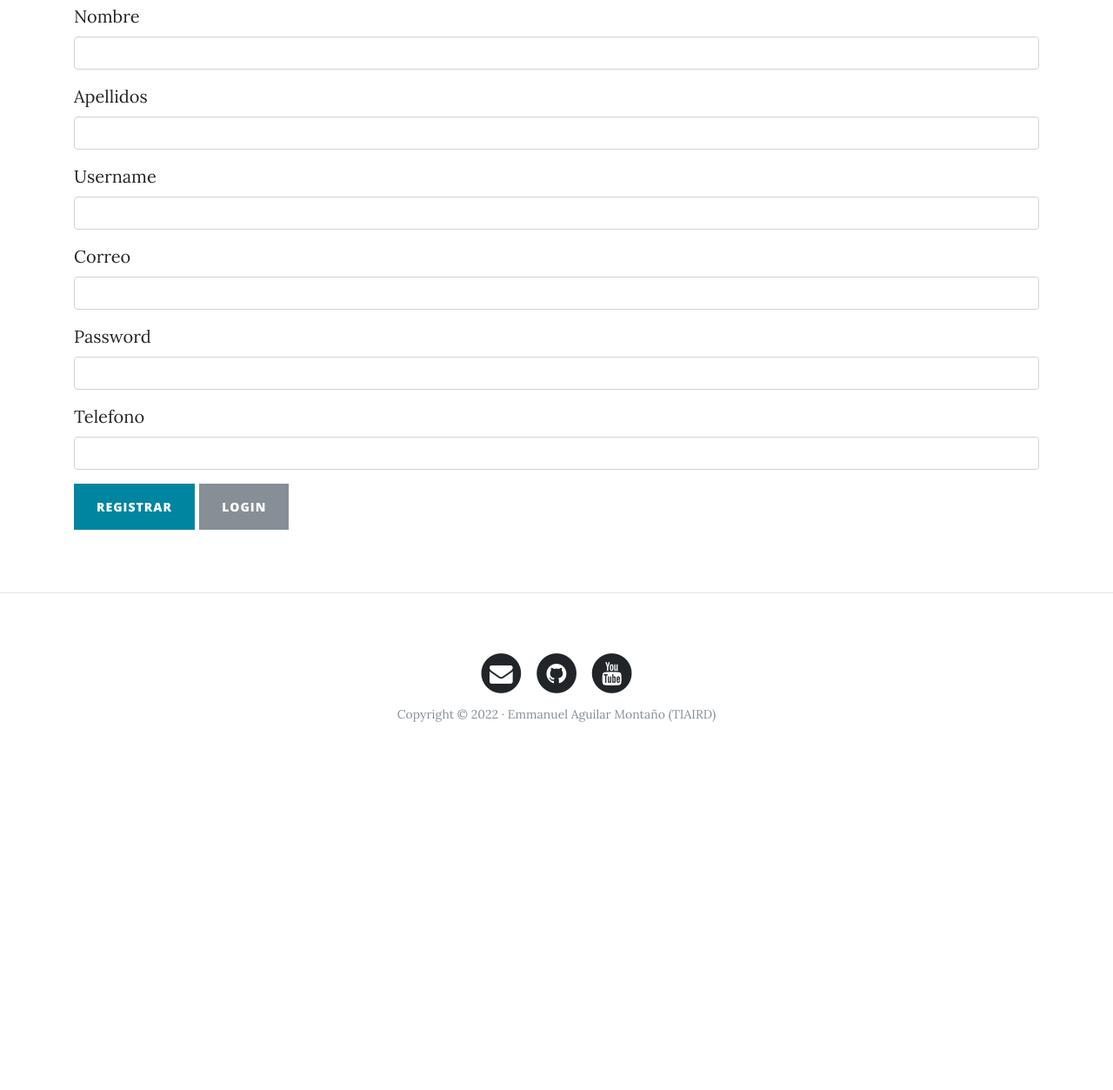
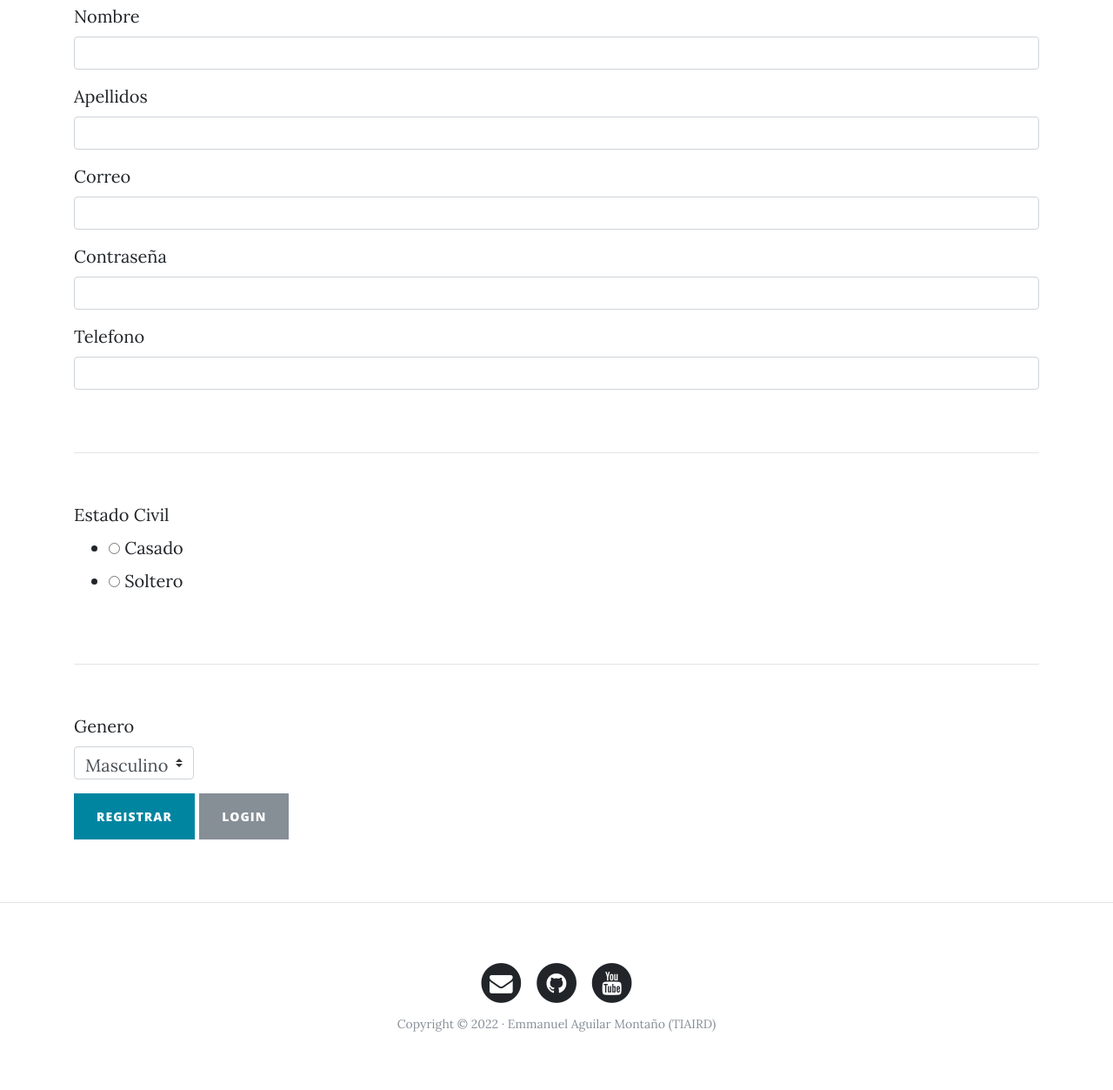
Before and after one commit to Aguilar0607/AplicacionWebFlask, a Flask app: page /auth/register in a window 1280 px wide. Shown: the part 625-1878 px from the top of the page at 87% size. Before the commit the page ends 1455 px from the top, so only its background shows below. Run offline with Flask 2, Linux system fonts and the light colour scheme; some libraries are stand-ins or nearby versions.

Commit message:
Implementando RegisterForm Parte 1

```diff
--- a/web_personal/app.py
+++ b/web_personal/app.py
@@ -1,6 +1,8 @@
 from flask import Flask, redirect, render_template, request, url_for
 from flask_wtf import FlaskForm
-from wtforms import StringField, PasswordField, SubmitField, EmailField
+from wtforms import (StringField, PasswordField, SubmitField,
+                    EmailField, IntegerField, RadioField,
+                    SelectField, TextAreaField)
 from wtforms.validators import DataRequired, Email
 
 app = Flask(__name__)
@@ -44,6 +46,16 @@ class LoginForm(FlaskForm):
     password = PasswordField('Password', validators=[DataRequired()])
     submit = SubmitField('Ingresar')
 
+class RegisterForm(FlaskForm):
+    name = StringField('Nombre')
+    apellidos = StringField('Apellidos')
+    email = EmailField('Correo')
+    password = PasswordField('Contraseña')
+    phone = IntegerField('Telefono')
+    is_married = RadioField('Estado Civil', choices=[('True', 'Casado'), ('False', 'Soltero')])
+    gender = SelectField('Genero', choices=[('male', 'Masculino'), ('female', 'Femenino'), ('other', 'Otro')])
+    submit = SubmitField('Registrar')
+
 ########## Rutas Login ##########
 
 @app.route('/auth/login', methods=['GET', 'POST'])
@@ -58,14 +70,14 @@ def login():
 
     return render_template('auth/login.html', form=form)
 
+
+
 @app.route('/auth/register')
 def register():
-    return render_template('auth/register.html')
+    form = RegisterForm()
 
-@app.route('/welcome', methods=['GET', 'POST'])
-def welcome(form):
 
-    return redirect(url_for('login'))
+    return render_template('auth/register.html', form=form)
 
 @app.errorhandler(404)
 def page_error_not_found(e):
--- a/web_personal/templates/auth/register.html
+++ b/web_personal/templates/auth/register.html
@@ -8,32 +8,38 @@
 {% block content %}
 <div class="container">
     <h2>Formulario de Registro</h2>
-    <form action="">
+    <form method="post">
+        {{ form.hidden_tag() }}
         <div class="form-group">
-            <label for="name">Nombre</label>
-            <input type="text" class="form-control" name="name" id="name">
+            {{ form.name.label }}
+            {{ form.name(class="form-control")  }}
         </div>
         <div class="form-group">
-            <label for="last_name">Apellidos</label>
-            <input type="text" class="form-control" name="last_name" id="last_name">
+            {{ form.apellidos.label }}
+            {{ form.apellidos(class="form-control") }}
         </div>
         <div class="form-group">
-            <label for="username">Username</label>
-            <input type="text" class="form-control" name="username" id="username">
+            {{ form.email.label }}
+            {{ form.email(class="form-control") }}
         </div>
         <div class="form-group">
-            <label for="email">Correo</label>
-            <input type="email" class="form-control" name="email" id="email">
+            {{ form.password.label }}
+            {{ form.password(class="form-control") }}
         </div>
         <div class="form-group">
-            <label for="pass">Password</label>
-            <input type="password" class="form-control" name="pass" id="pass">
+            {{ form.phone.label }}
+            {{ form.phone(class="form-control") }}
         </div>
-        <div class="form-group">
-            <label for="phone">Telefono</label>
-            <input type="number" class="form-control" name="phone" id="phone">
+        <hr>
+        {{ form.is_married.label }}
+        {{ form.is_married }}
+        <hr>
+        {{ form.gender.label }}
+        <div class="input-group mb-3">
+            {{ form.gender(class="custom-select") }}
         </div>
-        <button type="submit" class="btn btn-primary">Registrar</button>
+
+        {{ form.submit(class="btn btn-primary") }}
         <a type="submit" class="btn btn-secondary" href="{{ url_for('login')}}">Login</a>
 
     </form>
```
